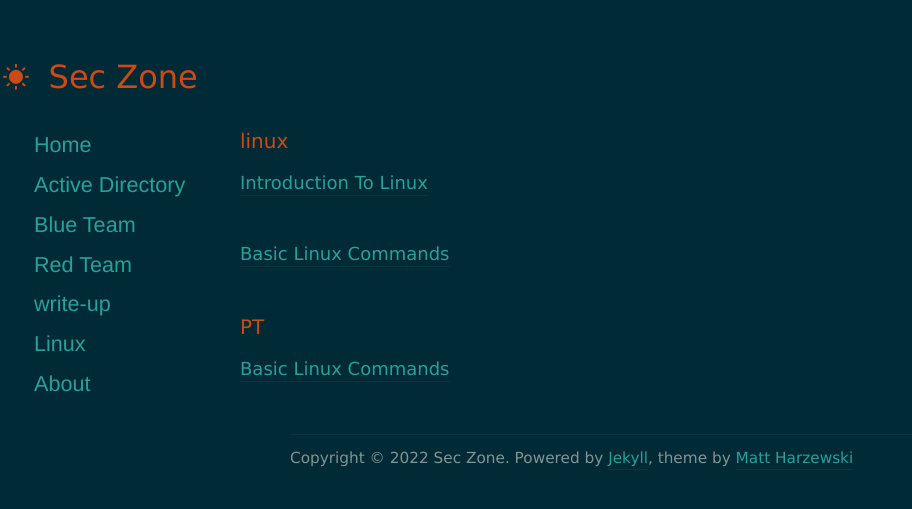
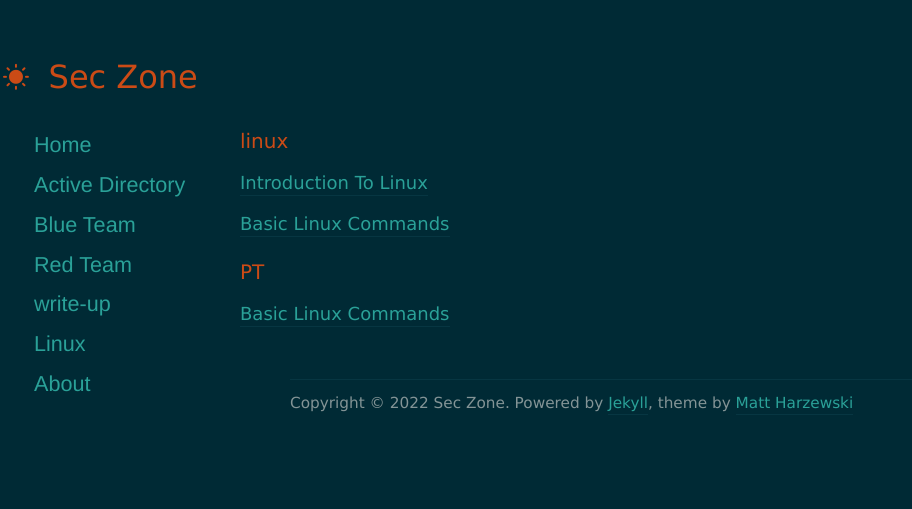
Before and after one commit to SecZone1/seczone1.github.io, a Jekyll site: the page built from index.html, in a window 1280 px wide. Shown: the top 509 px of the page, without its empty margins (0-912 px from the left). Built offline with Jekyll 4.4.1, drawn with Linux system fonts in a browser that asks for light colours; nearby versions of some CDN libraries; the list of posts is cut into pages by our own code.

Commit message:
Update style.css

```diff
--- a/assets/css/style.css
+++ b/assets/css/style.css
@@ -168,7 +168,7 @@ h3 {
 
 /*** Posts ***/
 article {
-	margin-bottom: 40px;
+	margin-bottom: 10px;
 }
 
 article h1 {
@@ -212,7 +212,7 @@ img.center {
 
 /*** Pagination ***/
 .postnavigation {
-	padding-top: 5px;
+	padding-top: 10px;
     text-align: center;
     font-size: 0.85em;
 }
```
